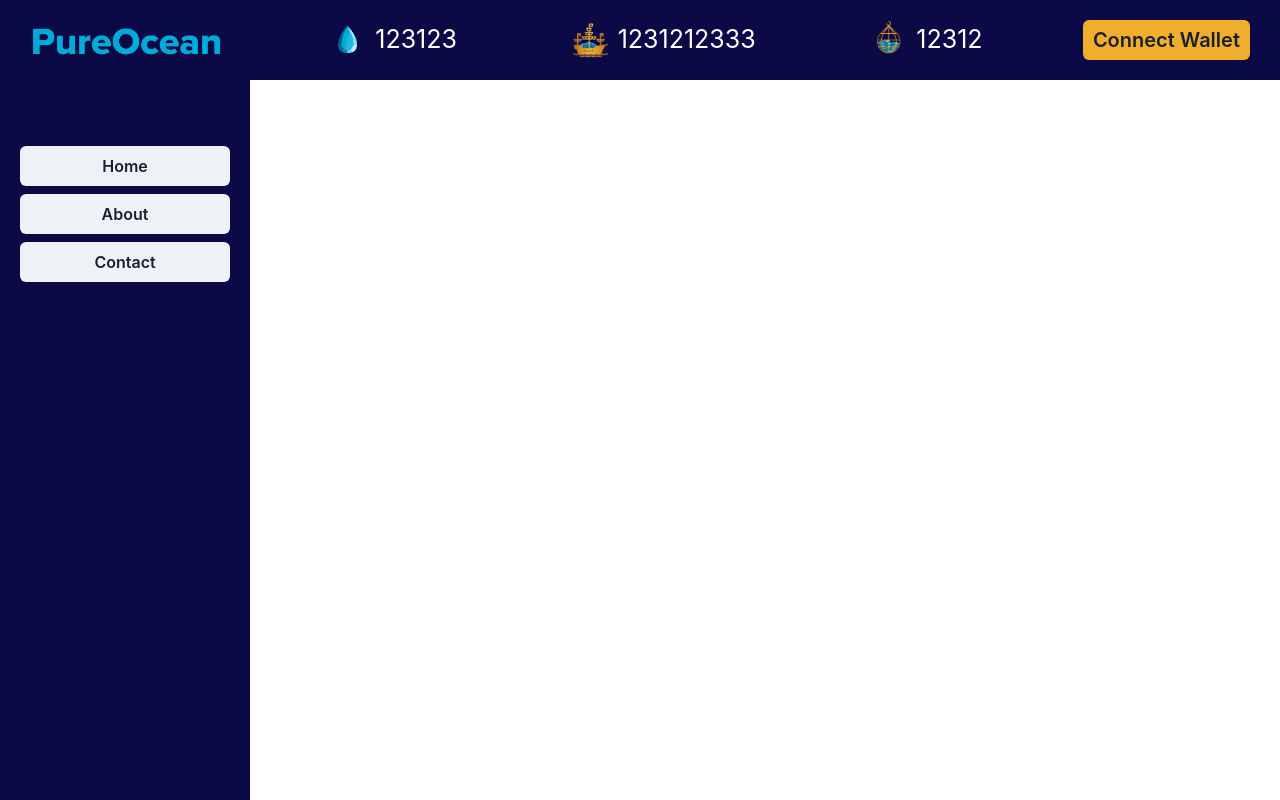
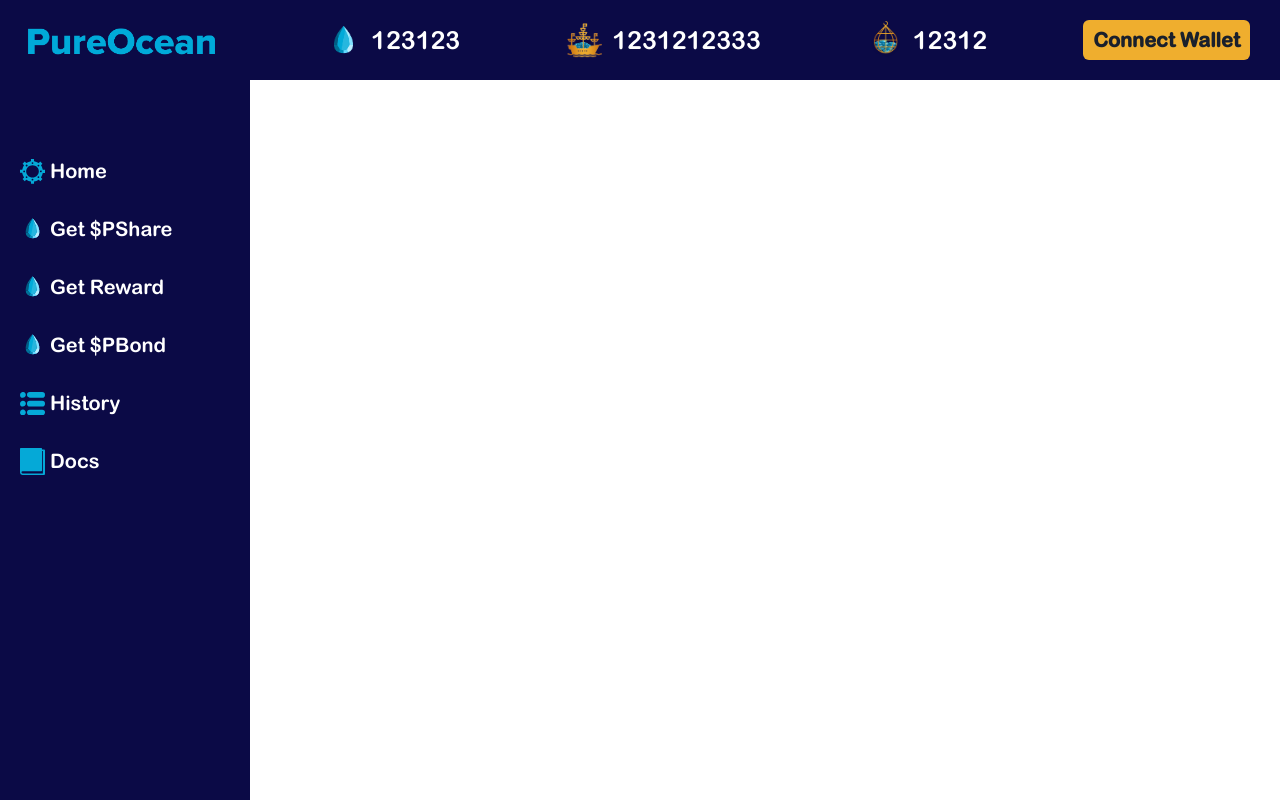
Before and after one commit to Vadim121197/pure_ocean, a React (Create React App) app: page / in a window 1280 px wide. Built offline with nearby package versions, Linux system fonts and the light colour scheme.

Commit message:
[Sidebar] add relative sidebar

```diff
--- a/src/App.tsx
+++ b/src/App.tsx
@@ -1,11 +1,18 @@
 import React from 'react';
 import { Routes, Route } from 'react-router-dom';
-import { ChakraProvider } from '@chakra-ui/react';
+import { ChakraProvider, extendTheme } from '@chakra-ui/react';
 import { LandingLayout } from './components';
+
+const theme = extendTheme({
+  fonts: {
+    heading: 'Arial Rounded MT Bold',
+    body: 'Arial Rounded MT Bold',
+  },
+});
 
 export const App: React.FC = () => {
   return (
-    <ChakraProvider>
+    <ChakraProvider theme={theme}>
       <LandingLayout>
         <Routes>
           <Route path="/" element={<div>awda</div>} />
--- a/src/assets/icons/index.tsx
+++ b/src/assets/icons/index.tsx
@@ -6,3 +6,9 @@ import { ReactComponent as LogoIcon } from './logo.svg';
 export const IconLogo = (props: React.SVGProps<SVGSVGElement>) => <LogoIcon {...props} />;
 import { ReactComponent as LogoRuby } from './ruby.svg';
 export const IconRuby = (props: React.SVGProps<SVGSVGElement>) => <LogoRuby {...props} />;
+import { ReactComponent as LogoHome } from './home.svg';
+export const IconHome = (props: React.SVGProps<SVGSVGElement>) => <LogoHome {...props} />;
+import { ReactComponent as LogoDocs } from './docs.svg';
+export const IconDocs = (props: React.SVGProps<SVGSVGElement>) => <LogoDocs {...props} />;
+import { ReactComponent as LogoHistory } from './history.svg';
+export const IconHistory = (props: React.SVGProps<SVGSVGElement>) => <LogoHistory {...props} />;
--- /dev/null
+++ b/src/components/SidebarLink/index.tsx
@@ -0,0 +1,24 @@
+import { Box, Flex, Link, Text } from '@chakra-ui/react';
+import React from 'react';
+import { Link as RouteLink } from 'react-router-dom';
+
+export type SidebarLinkProps = {
+  text: string;
+  to: string;
+  logo: React.SVGProps<SVGSVGElement>;
+};
+
+export const SidebarLink: React.FC<SidebarLinkProps> = ({ text, to, logo }) => {
+  return (
+    <Link as={RouteLink} to={to} textAlign="start" padding="10px 0">
+      <Flex alignItems="center">
+        <Box w="25px" marginEnd="5px">
+          {logo}
+        </Box>
+        <Text color="white" fontSize="20px">
+          {text}
+        </Text>
+      </Flex>
+    </Link>
+  );
+};
--- a/src/components/index.ts
+++ b/src/components/index.ts
@@ -1 +1,2 @@
 export * from './layouts';
+export * from './SidebarLink';
--- a/src/constants/routes.ts
+++ b/src/constants/routes.ts
@@ -2,4 +2,9 @@ import { ObjectTypeGeneric } from '../types';
 
 export const routes: ObjectTypeGeneric<string> = {
   MAIN: '/',
+  HISTORY: '/history',
+  DOCS: '/docs',
+  SHARE: '/share',
+  REWARD: '/reward',
+  BOND: '/bond',
 };
--- a/src/containers/Sidebar/index.tsx
+++ b/src/containers/Sidebar/index.tsx
@@ -1,6 +1,5 @@
 import {
   Box,
-  Button,
   Drawer,
   DrawerOverlay,
   DrawerCloseButton,
@@ -8,8 +7,9 @@ import {
   DrawerContent,
   VStack,
 } from '@chakra-ui/react';
-import { IconLogo } from '../../assets/icons';
-import { mainBackground } from '../../constants';
+import { IconDocs, IconHistory, IconHome, IconLogo, IconRuby } from '../../assets/icons';
+import { SidebarLink } from '../../components';
+import { burgerBackground, mainBackground, routes } from '../../constants';
 
 export type SidebarProps = {
   onClose: () => void;
@@ -17,35 +17,40 @@ export type SidebarProps = {
   variant?: 'drawer' | 'sidebar';
 };
 
-const SidebarContent: React.FC<{ onClose: SidebarProps['onClose'] }> = ({ onClose }) => (
-  <VStack>
+const SidebarContent: React.FC = () => (
+  <VStack align="flex-start">
     <Box w="200px" marginBottom="70px">
       <IconLogo />
     </Box>
-    <Button onClick={onClose} w="100%">
-      Home
-    </Button>
-    <Button onClick={onClose} w="100%">
-      About
-    </Button>
-    <Button onClick={onClose} w="100%">
-      Contact
-    </Button>
+    <SidebarLink to={routes.MAIN} text="Home" logo={<IconHome />} />
+    <SidebarLink to={routes.SHARE} text="Get $PShare" logo={<IconRuby />} />
+    <SidebarLink to={routes.REWARD} text="Get Reward" logo={<IconRuby />} />
+    <SidebarLink to={routes.BOND} text="Get $PBond" logo={<IconRuby />} />
+    <SidebarLink to={routes.HISTORY} text="History" logo={<IconHistory />} />
+    <SidebarLink to={routes.DOCS} text="Docs" logo={<IconDocs />} />
   </VStack>
 );
 
 export const Sidebar: React.FC<SidebarProps> = ({ isOpen, variant, onClose }) => {
   return variant === 'sidebar' ? (
     <Box position="fixed" left={0} p={5} w="250px" top={0} h="100%" bg={mainBackground}>
-      <SidebarContent onClose={onClose} />
+      <SidebarContent />
     </Box>
   ) : (
     <Drawer isOpen={isOpen} placement="left" onClose={onClose}>
       <DrawerOverlay>
         <DrawerContent>
-          <DrawerCloseButton />
+          <DrawerCloseButton
+            colorScheme="whiteAlpha"
+            bg={burgerBackground}
+            color={mainBackground}
+            my="5px"
+            _hover={{
+              backgroundColor: 'gray',
+            }}
+          />
           <DrawerBody bg={mainBackground}>
-            <SidebarContent onClose={onClose} />
+            <SidebarContent />
           </DrawerBody>
         </DrawerContent>
       </DrawerOverlay>
--- a/src/style/global.css
+++ b/src/style/global.css
@@ -1,3 +1,8 @@
+@font-face {
+    font-family: 'Arial Rounded MT Bold';
+    src: local('Arial Rounded MT Bold'), url(../fonts/arlrdbd.ttf) format('truetype');
+}
+
 html,
 body {
     margin: 0;
```
Also changed, not shown: src/assets/icons/ruby.svg.
